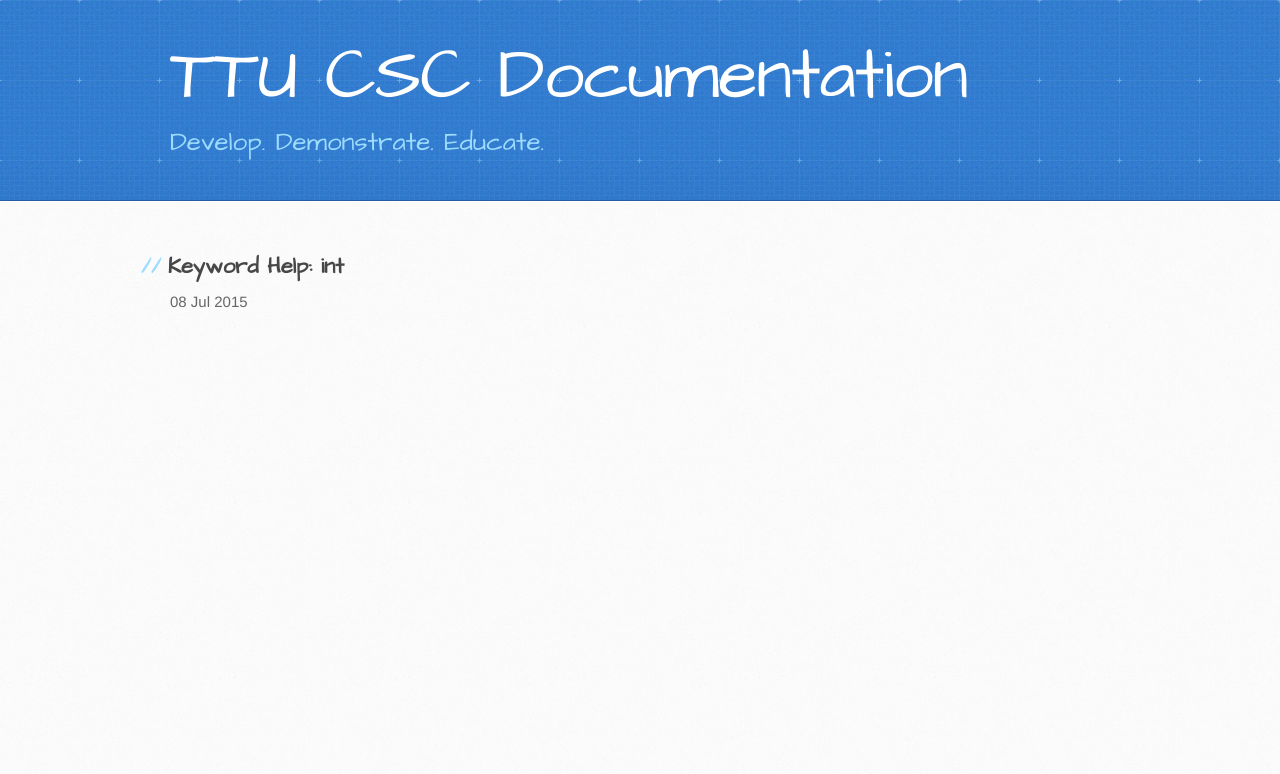
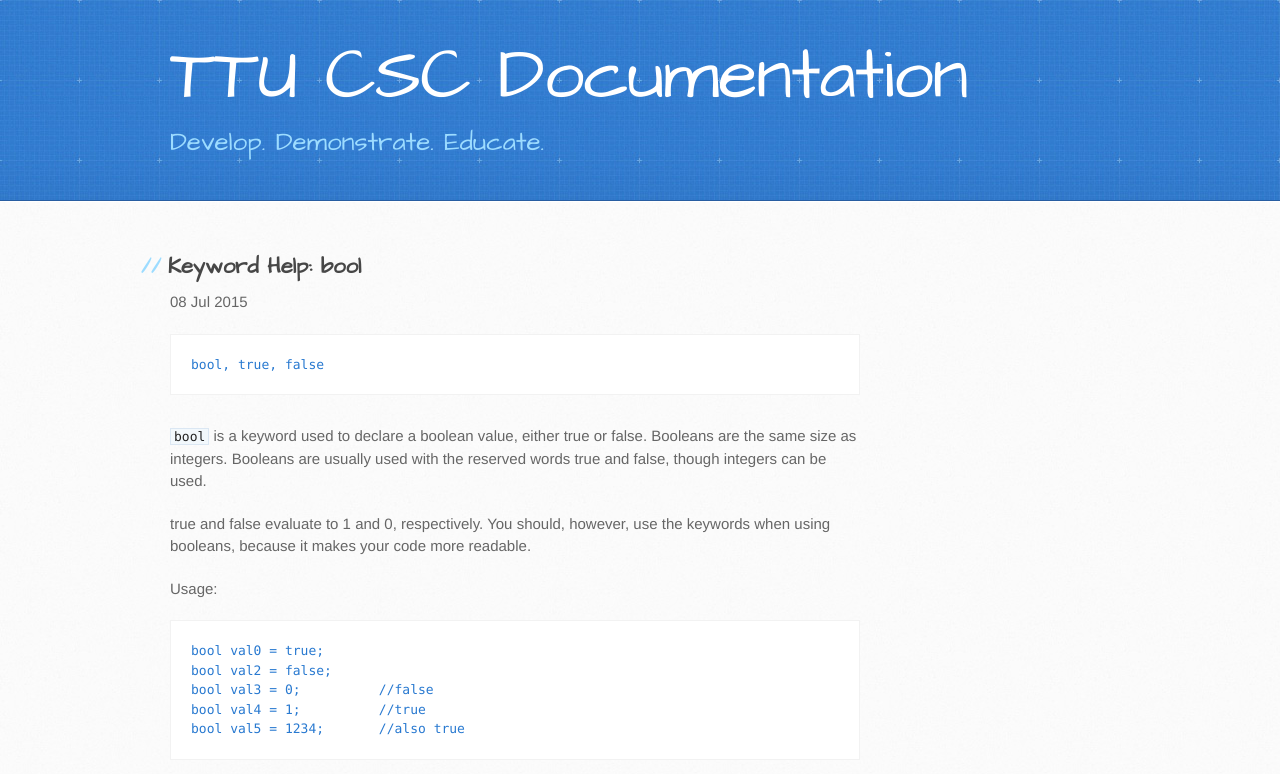
Before and after one commit to TTU-CSC/ttu-csc.github.com, a Jekyll site: the page built from _posts/2015-07-08-bool.markdown, in a window 1280 px wide. Shown: the top 774 px of the page. Built offline with Jekyll 4.4.1, drawn with Linux system fonts in a browser that asks for light colours.

Commit message:
Update 2015-07-08-bool.markdown

```diff
--- a/_posts/2015-07-08-bool.markdown
+++ b/_posts/2015-07-08-bool.markdown
@@ -1,6 +1,21 @@
 ---
 layout: post
-title:  "Keyword Help: int"
+title:  "Keyword Help: bool"
 date:   2015-07-08 15:37:30
 categories: docs
 ---
+
+	bool, true, false
+
+`bool` is a keyword used to declare a boolean value, either true or false. Booleans are the same size as integers.
+Booleans are usually used with the reserved words true and false, though integers can be used.
+
+true and false evaluate to 1 and 0, respectively. You should, however, use the keywords when using booleans, because it makes your code more readable.
+
+Usage:
+
+	bool val0 = true;
+	bool val2 = false;
+	bool val3 = 0;		//false
+	bool val4 = 1;		//true
+	bool val5 = 1234;	//also true
```
